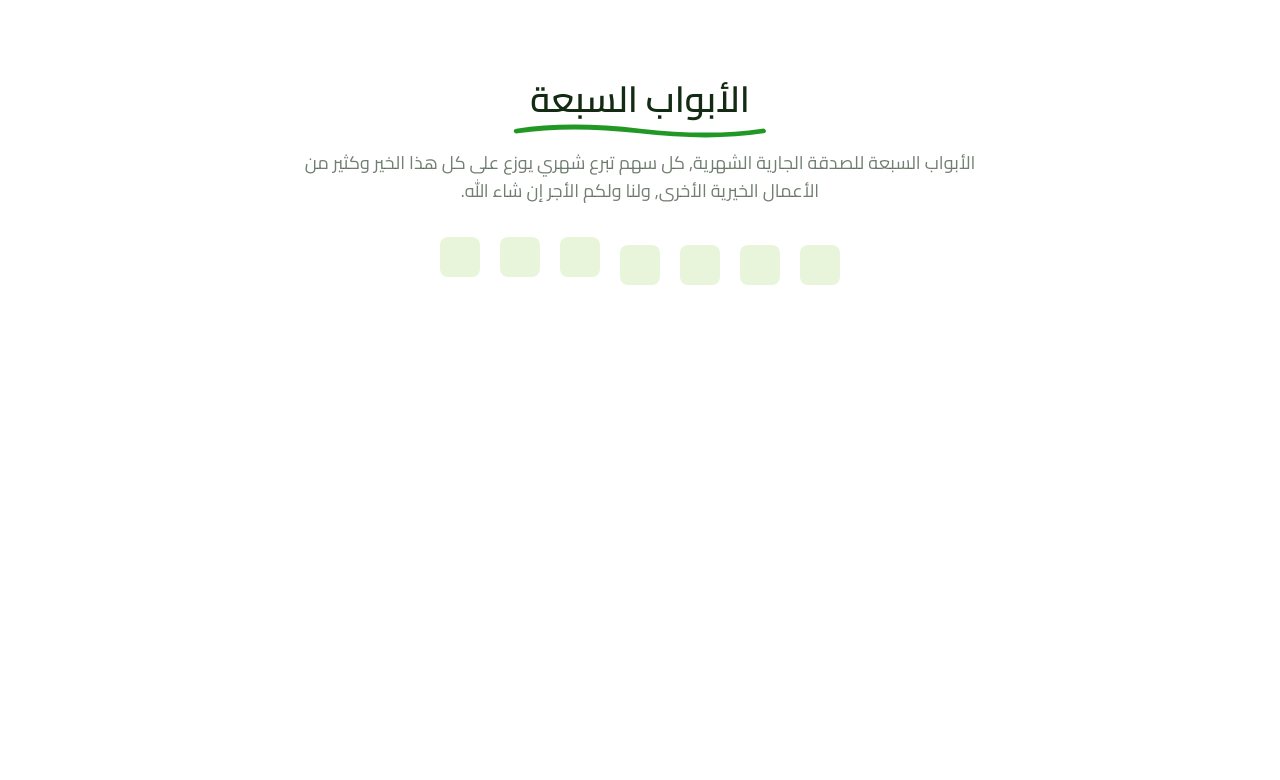
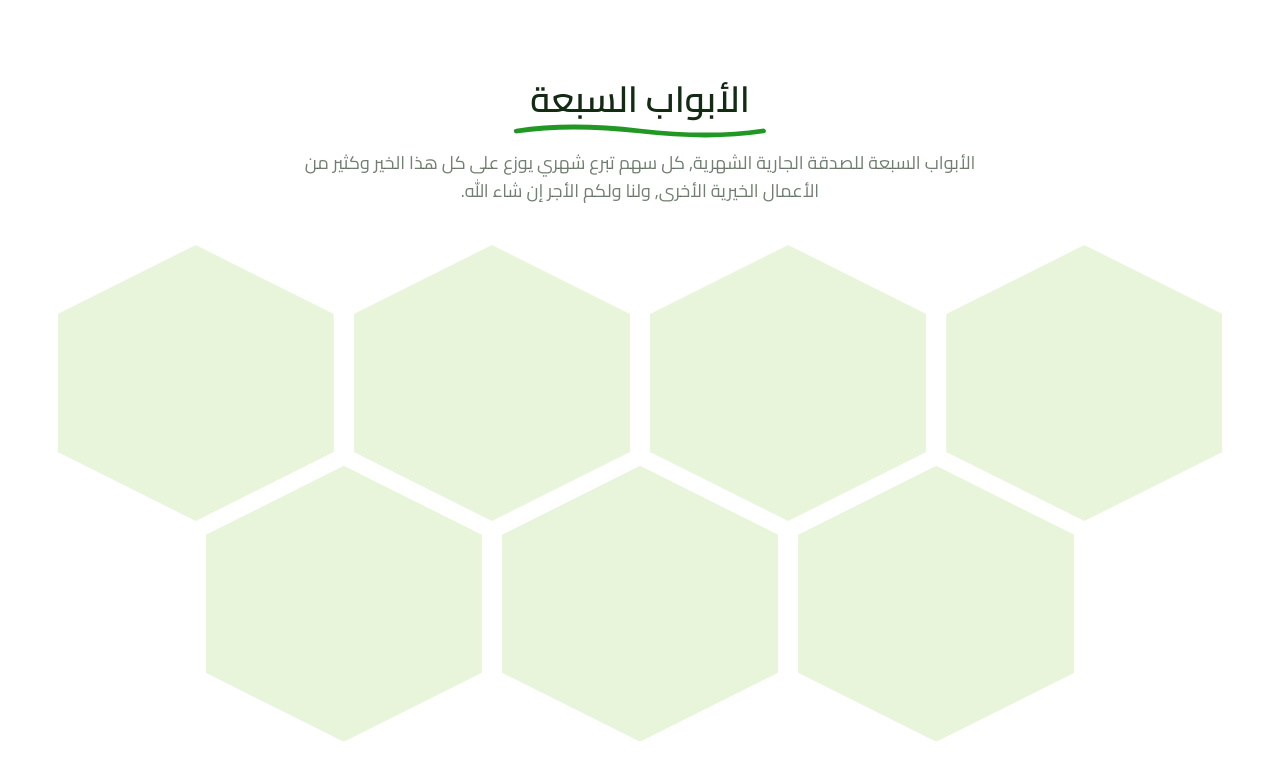
Before and after one commit to Dev-Omar-Kh/abwab-7, a Next.js app: page / in a window 1280 px wide. Shown: the part 1289-2069 px from the top of the page. Before the commit the page ends 1646 px from the top, so only its background shows below. Built offline with nearby package versions, Linux system fonts and the light colour scheme; a web font is replaced by a local one.

Commit message:
Add Honey Comb Section

```diff
--- a/src/app/globals.css
+++ b/src/app/globals.css
@@ -51,3 +51,8 @@ body {
 .font-quran {
   font-family: var(--font-scheherazade) !important;
 }
+
+.hexa-card{
+  clip-path: polygon(50% 0%, 100% 25%, 100% 75%, 50% 100%, 0% 75%, 0% 25%);
+  width: calc((100% / 4) - (20px - (20px /4)));
+}
```
